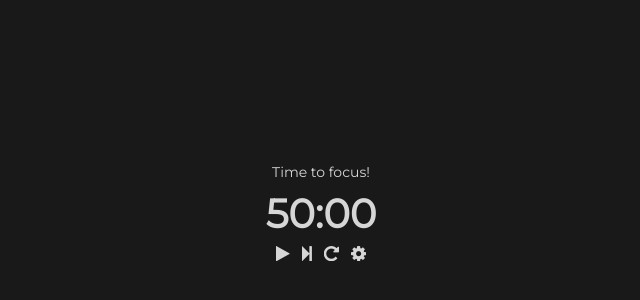
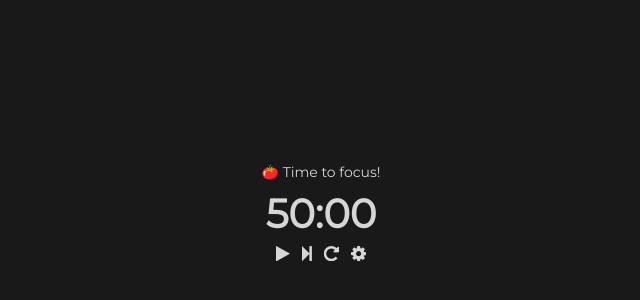
Before and after one commit to eduardofanis/notion_pomodoro, a plain HTML site: page index.html in a window 1280 px wide. Shown: the part 188-488 px from the top of the page, 319-959 px from the left. Drawn offline with Linux system fonts and the light colour scheme.

Commit message:
added tomato emoji

```diff
--- a/index.html
+++ b/index.html
@@ -21,7 +21,7 @@
   </head>
   <body>
     <main class="container">
-      <span class="text">Time to focus!</span>
+      <span class="text">🍅 Time to focus!</span>
 
       <p class="timer">50:00</p>
 
```
